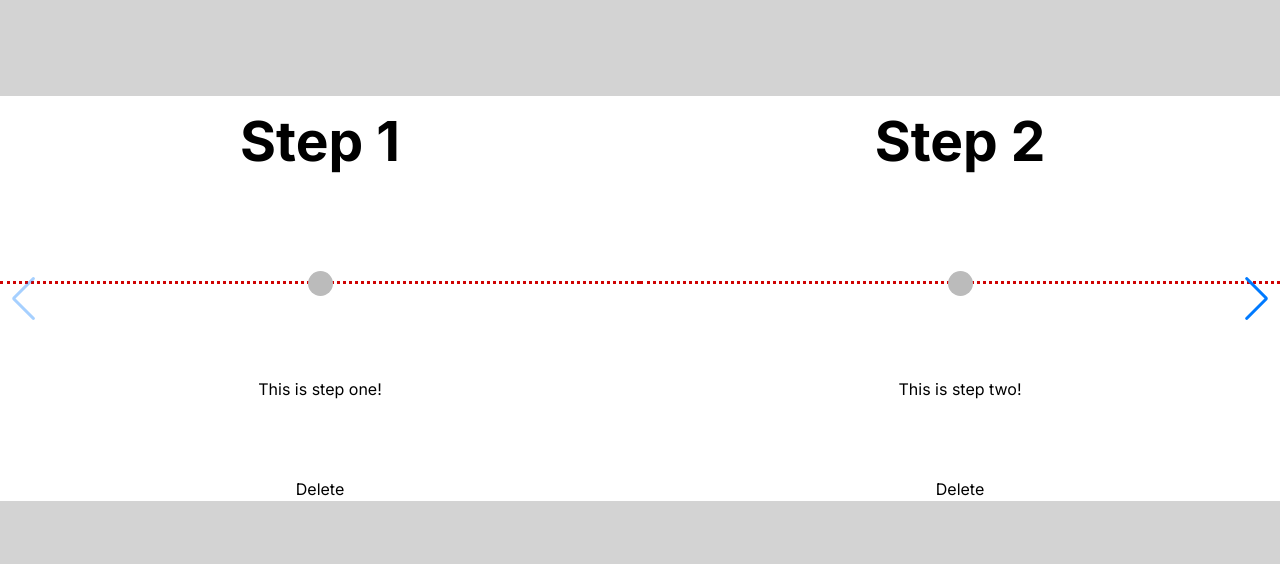
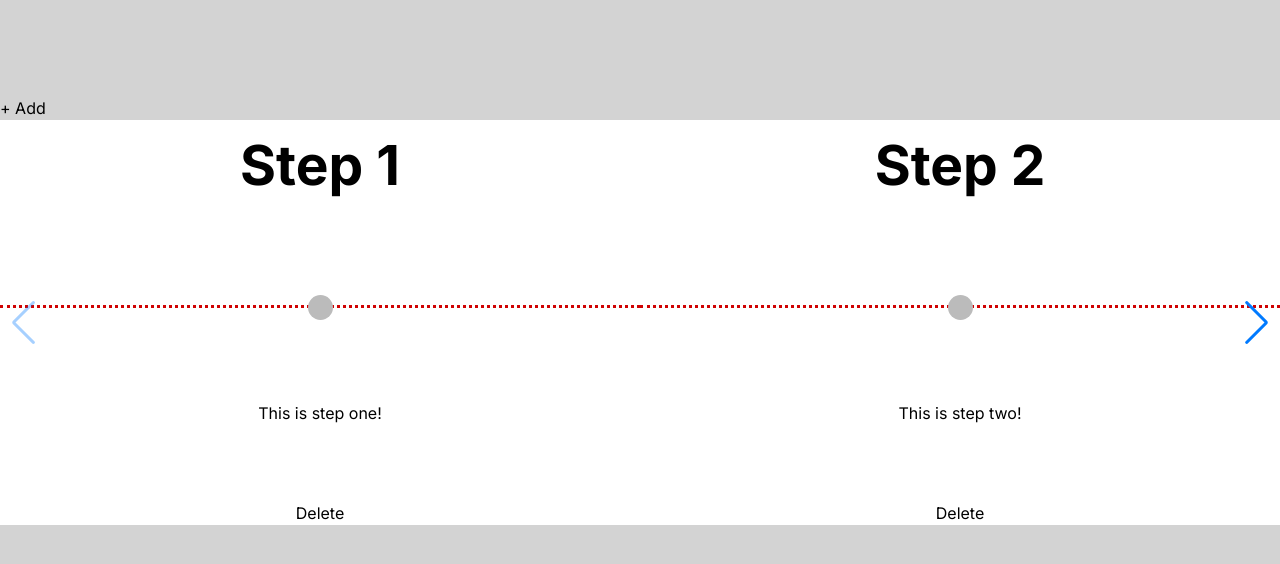
Before and after one commit to marvinhm/TimelineWidget, a Next.js app: page / in a window 1280 px wide. Shown: the top 564 px of the page. Built offline with nearby package versions, Linux system fonts and the light colour scheme.

Commit message:
created add step functionality

```diff
--- a/app/pages/TimelineContainer.tsx
+++ b/app/pages/TimelineContainer.tsx
@@ -38,11 +38,35 @@ interface TimelineStep {
 
 function TimelineContainer() {
   const [timelineData, setTimelineData] = useState<Array<TimelineStep>>(steps);
+  const [stepTitle, setStepTitle] = useState<string>('');
+  const [stepDescription, setstepDescription] = useState<string>('');
+
+  let nextId: number = timelineData.length;
+
+  function handleClick() {
+    let insertAt = nextId+1; // Could be any index
+    const nextStep: any = [
+      // Items before the insertion point:
+      ...timelineData.slice(0, insertAt-1),
+      // New item:
+      { id: insertAt++, title: '', description: '' },
+      // Items after the insertion point:
+      ...timelineData.slice(insertAt-1)
+    ];
+
+    setTimelineData(nextStep);
+
+  }
 
 
   return (
     <div className="timelineContainer">
       <div className="row row1--timeline_section">
+        <div>
+          <button onClick={handleClick}>
+            + Add
+          </button>
+        </div>
         <div className="col-md-12">
           <Swiper
             slidesPerView={2}
```
